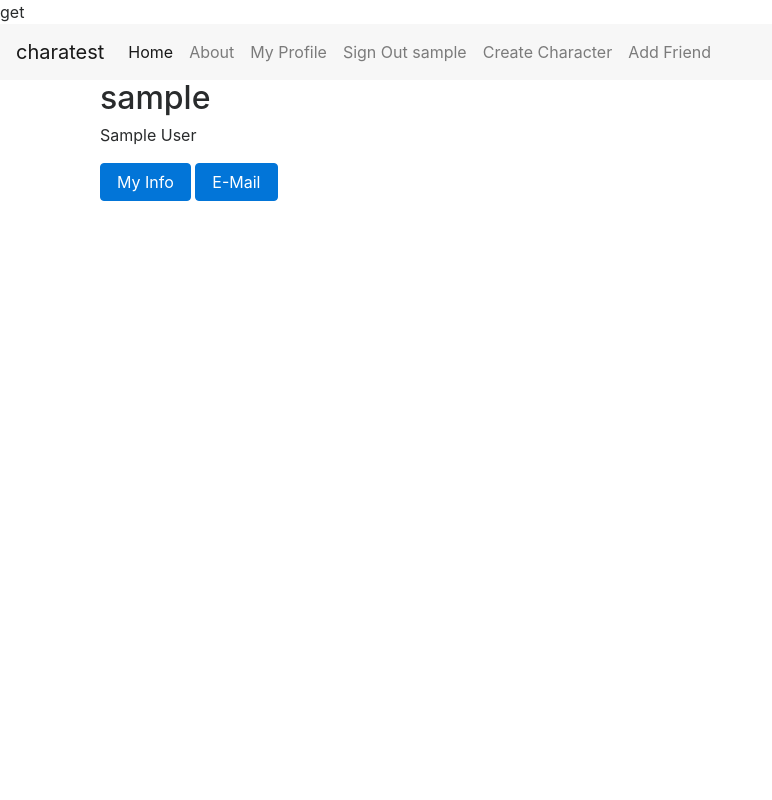
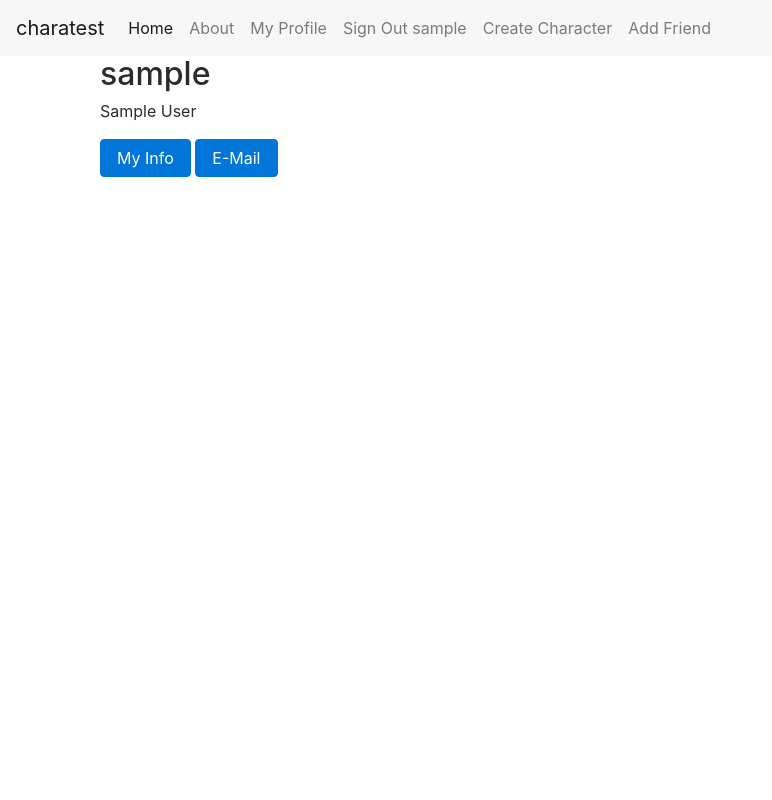
Before and after one commit to rakugakie/charatest, a Django app: a page that uses charatest_project/templates/users/user_detail.html in a window 1280 px wide. Shown: the whole page, without its empty margins (0-772 px from the left). Run offline with Django 3.2, Linux system fonts and the light colour scheme; the visitor is signed in with stand-in values (Sample User, id 1); data comes from the database, SQL or seed files in the repository; parts of the project's set-up code (start-up, migrations or seed data) failed here and were passed over; some libraries are stand-ins or nearby versions.

Commit message:
I think I have to do this

```diff
--- a/charamain/views.py
+++ b/charamain/views.py
@@ -12,6 +12,7 @@ def index(request):
 
     context_dict = {}
 
+
     try:
         userlist = User.objects.order_by('username')
 
@@ -24,7 +25,6 @@ def index(request):
 
 
 def displayprofile(request, owner):
-
     context_dict = {}
     try:
         owner = User.objects.get(username__iexact=owner)
--- a/charatest_project/templates/users/user_detail.html
+++ b/charatest_project/templates/users/user_detail.html
@@ -1,4 +1,4 @@
-get{% extends "base.html" %}
+{% extends "base.html" %}
 {% load static %}
 
 {% block title %}User: {{ object.username }}{% endblock %}
--- a/config/settings/base.py
+++ b/config/settings/base.py
@@ -113,6 +113,7 @@ MANAGERS = ADMINS
 # See: https://docs.djangoproject.com/en/dev/ref/settings/#databases
 DATABASES = {
     'default': env.db(),
+
 }
 DATABASES['default']['ATOMIC_REQUESTS'] = True
 
```
Also changed, not shown: 1 other file.
